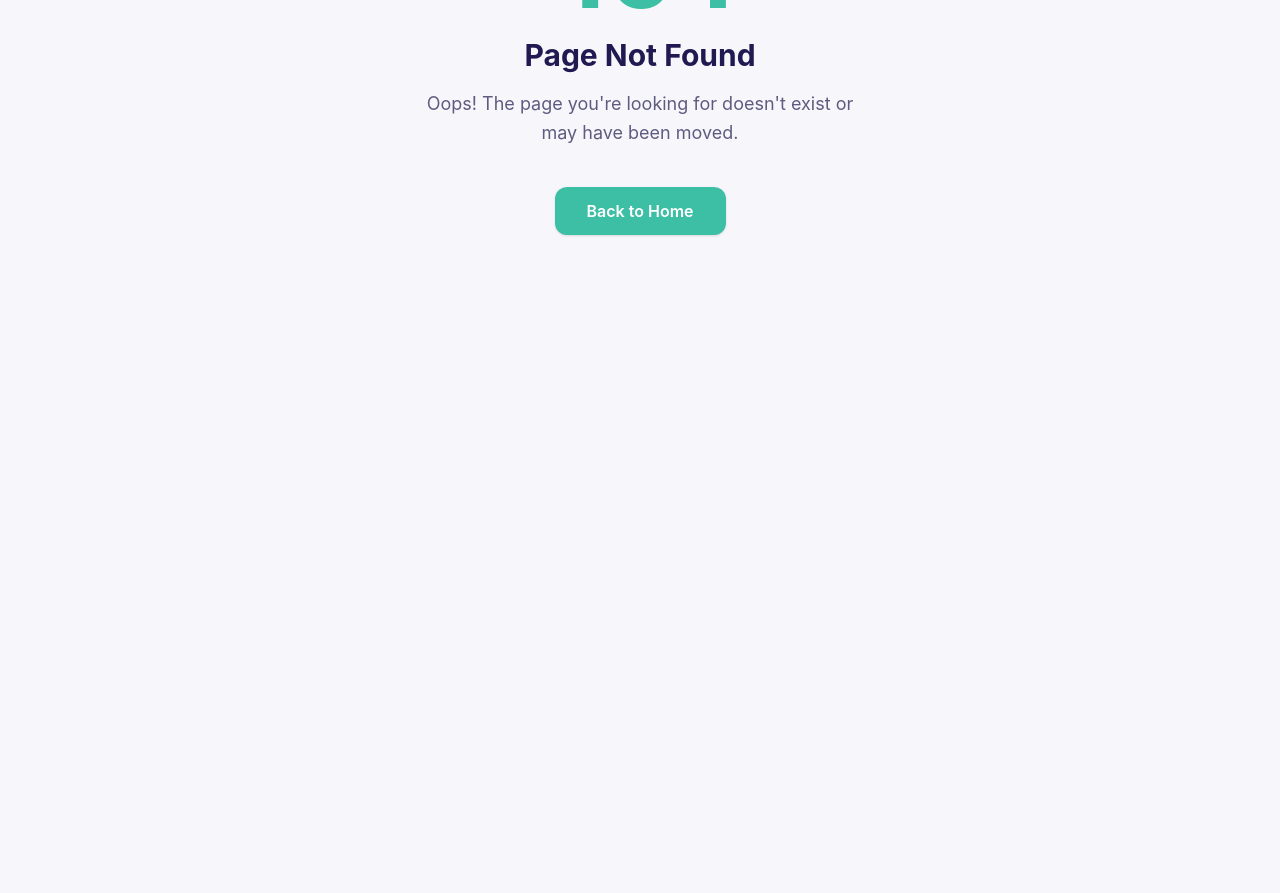
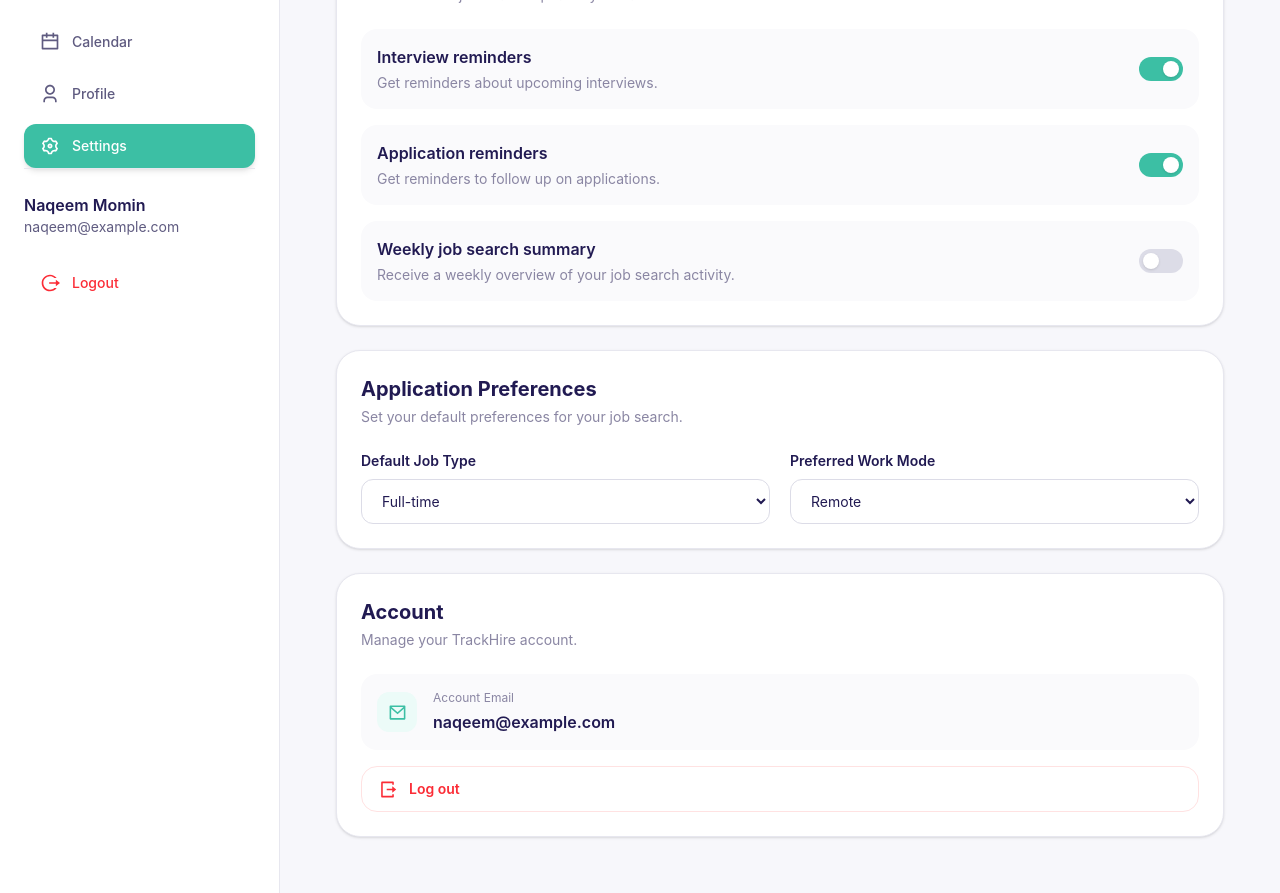
Before and after one commit to MohdNaqeem/TrackHire, a React (Vite) app: page /dashboard/settings in a window 1280 px wide. Before the commit this address had no page. Shown: the part 320-1213 px from the top of the page. Before the commit the page ends 800 px from the top, so only its background shows below. Built offline with nearby package versions, Linux system fonts and the light colour scheme.

Commit message:
build settings page UI

```diff
--- /dev/null
+++ b/src/components/Settings/AccountSettings.jsx
@@ -0,0 +1,48 @@
+import {
+  RiMailLine,
+  RiLogoutBoxRLine,
+} from "react-icons/ri";
+
+const AccountSettings = () => {
+  const handleLogout = () => {
+    console.log("Logout clicked");
+  };
+
+  return (
+    <div className="space-y-4">
+      {/* Email */}
+      <div className="flex items-center justify-between gap-4 rounded-2xl bg-[#FAFAFC] p-4">
+        <div className="flex items-center gap-4">
+          <div className="flex h-10 w-10 items-center justify-center rounded-xl bg-[#ECFBF8]">
+            <RiMailLine
+              size={19}
+              className="text-[#3CBFA4]"
+            />
+          </div>
+
+          <div>
+            <p className="text-xs text-[#8A86A3]">
+              Account Email
+            </p>
+
+            <p className="mt-1 font-semibold text-[#211A52]">
+              naqeem@example.com
+            </p>
+          </div>
+        </div>
+      </div>
+
+      {/* Logout */}
+      <button
+        type="button"
+        onClick={handleLogout}
+        className="flex w-full items-center gap-3 rounded-2xl border border-red-100 px-4 py-3 text-sm font-semibold text-red-500 transition hover:bg-red-50"
+      >
+        <RiLogoutBoxRLine size={19} />
+        Log out
+      </button>
+    </div>
+  );
+};
+
+export default AccountSettings;
--- /dev/null
+++ b/src/components/Settings/ApplicationPreferences.jsx
@@ -0,0 +1,60 @@
+import { useState } from "react";
+import { applicationPreferences } from "../../data/settingsData";
+
+const ApplicationPreferences = () => {
+  const [preferences, setPreferences] = useState(
+    applicationPreferences,
+  );
+
+  const handleChange = (event) => {
+    const { name, value } = event.target;
+
+    setPreferences((previousPreferences) => ({
+      ...previousPreferences,
+      [name]: value,
+    }));
+  };
+
+  return (
+    <div className="grid grid-cols-1 gap-5 sm:grid-cols-2">
+      {/* Job Type */}
+      <div>
+        <label className="mb-2 block text-sm font-semibold text-[#211A52]">
+          Default Job Type
+        </label>
+
+        <select
+          name="jobType"
+          value={preferences.jobType}
+          onChange={handleChange}
+          className="w-full rounded-xl border border-[#DCDCE7] bg-white px-4 py-3 text-sm text-[#211A52] outline-none transition focus:border-[#3CBFA4] focus:ring-2 focus:ring-[#3CBFA4]/10"
+        >
+          <option value="Full-time">Full-time</option>
+          <option value="Part-time">Part-time</option>
+          <option value="Internship">Internship</option>
+          <option value="Contract">Contract</option>
+        </select>
+      </div>
+
+      {/* Work Mode */}
+      <div>
+        <label className="mb-2 block text-sm font-semibold text-[#211A52]">
+          Preferred Work Mode
+        </label>
+
+        <select
+          name="workMode"
+          value={preferences.workMode}
+          onChange={handleChange}
+          className="w-full rounded-xl border border-[#DCDCE7] bg-white px-4 py-3 text-sm text-[#211A52] outline-none transition focus:border-[#3CBFA4] focus:ring-2 focus:ring-[#3CBFA4]/10"
+        >
+          <option value="Remote">Remote</option>
+          <option value="Hybrid">Hybrid</option>
+          <option value="On-site">On-site</option>
+        </select>
+      </div>
+    </div>
+  );
+};
+
+export default ApplicationPreferences;
--- /dev/null
+++ b/src/components/Settings/NotificationSettings.jsx
@@ -0,0 +1,64 @@
+import { useState } from "react";
+import { notificationSettings } from "../../data/settingsData";
+
+const NotificationSettings = () => {
+  const [notifications, setNotifications] =
+    useState(notificationSettings);
+
+  const handleToggle = (id) => {
+    setNotifications((previousSettings) =>
+      previousSettings.map((setting) =>
+        setting.id === id
+          ? {
+              ...setting,
+              enabled: !setting.enabled,
+            }
+          : setting,
+      ),
+    );
+  };
+
+  return (
+    <div className="space-y-4">
+      {notifications.map((setting) => (
+        <div
+          key={setting.id}
+          className="flex items-center justify-between gap-4 rounded-2xl bg-[#FAFAFC] p-4"
+        >
+          {/* Setting Information */}
+          <div>
+            <h3 className="font-semibold text-[#211A52]">
+              {setting.title}
+            </h3>
+
+            <p className="mt-1 text-sm text-[#8A86A3]">
+              {setting.description}
+            </p>
+          </div>
+
+          {/* Toggle */}
+          <button
+            type="button"
+            onClick={() => handleToggle(setting.id)}
+            className={`relative flex h-6 w-11 shrink-0 items-center rounded-full p-1 transition-colors duration-200 ${
+              setting.enabled
+                ? "bg-[#3CBFA4]"
+                : "bg-[#DCDCE7]"
+            }`}
+            aria-label={`Toggle ${setting.title}`}
+          >
+            <span
+              className={`h-4 w-4 rounded-full bg-white shadow-sm transition-transform duration-200 ${
+                setting.enabled
+                  ? "translate-x-5"
+                  : "translate-x-0"
+              }`}
+            />
+          </button>
+        </div>
+      ))}
+    </div>
+  );
+};
+
+export default NotificationSettings;
--- /dev/null
+++ b/src/components/Settings/SettingsSection.jsx
@@ -0,0 +1,23 @@
+const SettingsSection = ({
+  title,
+  description,
+  children,
+}) => {
+  return (
+    <section className="rounded-3xl border border-[#E7E7EF] bg-white p-6 shadow-sm">
+      <div className="mb-6">
+        <h2 className="text-xl font-bold text-[#211A52]">
+          {title}
+        </h2>
+
+        <p className="mt-1 text-sm text-[#8A86A3]">
+          {description}
+        </p>
+      </div>
+
+      {children}
+    </section>
+  );
+};
+
+export default SettingsSection;
--- /dev/null
+++ b/src/data/settingsData.js
@@ -0,0 +1,25 @@
+export const notificationSettings = [
+  {
+    id: "interviewReminders",
+    title: "Interview reminders",
+    description: "Get reminders about upcoming interviews.",
+    enabled: true,
+  },
+  {
+    id: "applicationReminders",
+    title: "Application reminders",
+    description: "Get reminders to follow up on applications.",
+    enabled: true,
+  },
+  {
+    id: "weeklySummary",
+    title: "Weekly job search summary",
+    description: "Receive a weekly overview of your job search activity.",
+    enabled: false,
+  },
+];
+
+export const applicationPreferences = {
+  jobType: "Full-time",
+  workMode: "Remote",
+};
--- a/src/pages/Settings/Settings.jsx
+++ b/src/pages/Settings/Settings.jsx
@@ -0,0 +1,50 @@
+import SettingsSection from "../../components/Settings/SettingsSection";
+import NotificationSettings from "../../components/Settings/NotificationSettings";
+import ApplicationPreferences from "../../components/Settings/ApplicationPreferences";
+import AccountSettings from "../../components/Settings/AccountSettings";
+
+const Settings = () => {
+  return (
+    <section className="p-6">
+      {/* Page Header */}
+      <div className="mb-8 text-center">
+        <h1 className="text-3xl font-bold text-[#211A52]">
+          Settings
+        </h1>
+
+        <p className="mt-2 text-sm text-[#8A86A3]">
+          Manage your TrackHire preferences.
+        </p>
+      </div>
+
+      {/* Settings Content */}
+      <div className="mx-auto max-w-4xl space-y-6">
+        {/* Notifications */}
+        <SettingsSection
+          title="Notifications"
+          description="Choose which job search updates you want to receive."
+        >
+          <NotificationSettings />
+        </SettingsSection>
+
+        {/* Application Preferences */}
+        <SettingsSection
+          title="Application Preferences"
+          description="Set your default preferences for your job search."
+        >
+          <ApplicationPreferences />
+        </SettingsSection>
+
+        {/* Account */}
+        <SettingsSection
+          title="Account"
+          description="Manage your TrackHire account."
+        >
+          <AccountSettings />
+        </SettingsSection>
+      </div>
+    </section>
+  );
+};
+
+export default Settings;
--- a/src/routes/AppRoutes.jsx
+++ b/src/routes/AppRoutes.jsx
@@ -15,6 +15,7 @@ import Applications from "../pages/Applications/Applications";
 import Kanban from "../pages/Kanban/Kanban";
 import Calendar from "../pages/Calendar/Calendar";
 import Profile from "../pages/Profile/Profile";
+import Settings from "../pages/Settings/Settings";
 
 function AppRoutes() {
   return (
@@ -38,6 +39,7 @@ function AppRoutes() {
         <Route path="kanban" element={<Kanban />} />
         <Route path="calendar" element={<Calendar />} />
         <Route path="profile" element={<Profile />} />
+        <Route path="settings" element={<Settings />} />
       </Route>
 
       {/* 404 */}
```
